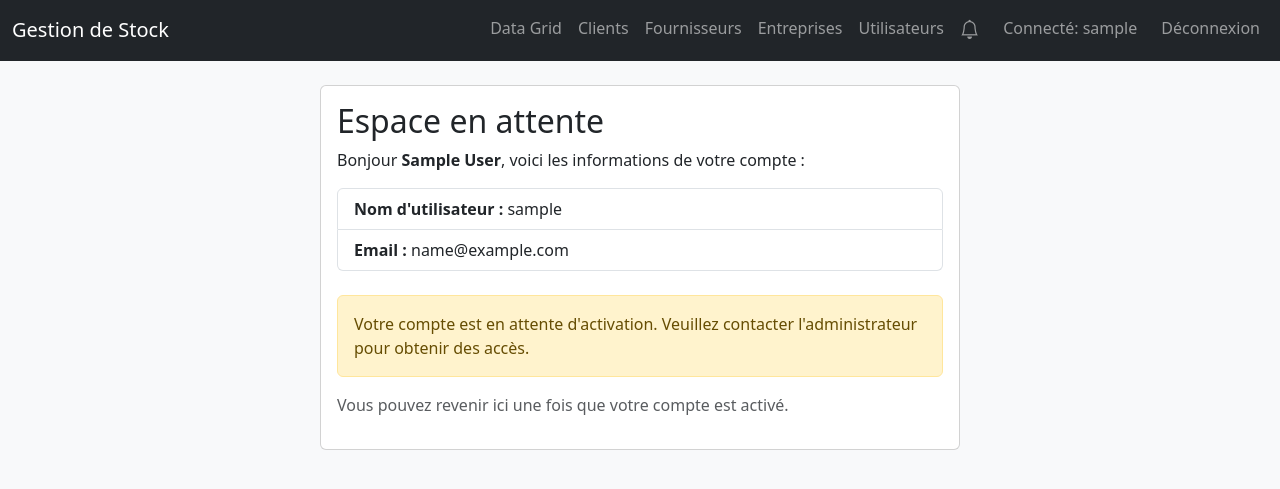
After one commit to AyaZerroinii/gestion-de-stock, a Django app: page /waiting-room/ in a window 1280 px wide. The commit adds this page. Shown: the top 489 px of the page. Run offline with Django 4.2, Linux system fonts and the light colour scheme; the visitor is signed in with stand-in values (Sample User, id 1); data that the repository does not hold is empty.

Commit message:
fixed err messages added notification system user waiting room,and Arabic print support

```diff
--- a/gestion_stock/settings.py
+++ b/gestion_stock/settings.py
@@ -41,6 +41,7 @@ TEMPLATES = [
                 'django.template.context_processors.request',
                 'django.contrib.auth.context_processors.auth',
                 'django.contrib.messages.context_processors.messages',
+                'inventory.context_processors.low_stock_notifications',
             ],
         },
     },
--- /dev/null
+++ b/inventory/context_processors.py
@@ -0,0 +1,17 @@
+from django.db.models import F
+
+from .models import Produit
+
+
+def low_stock_notifications(request):
+    if not request.user.is_authenticated or not (request.user.is_staff or request.user.is_superuser):
+        return {
+            'low_stock_count': 0,
+            'low_stock_products': [],
+        }
+
+    low_stock_products = Produit.objects.filter(qte_stock__lte=F('stock_alerte')).order_by('designation')
+    return {
+        'low_stock_count': low_stock_products.count(),
+        'low_stock_products': low_stock_products,
+    }
--- a/inventory/templates/inventory/base.html
+++ b/inventory/templates/inventory/base.html
@@ -5,29 +5,56 @@
     <meta name="viewport" content="width=device-width, initial-scale=1.0" />
     <title>Gestion de Stock</title>
     <link href="https://cdn.jsdelivr.net/npm/bootstrap@5.3.0/dist/css/bootstrap.min.css" rel="stylesheet">
+    <link href="https://cdn.jsdelivr.net/npm/bootstrap-icons@1.10.5/font/bootstrap-icons.css" rel="stylesheet">
     <style>
         body { background-color: #f8f9fa; }
         .navbar { background-color: #343a40; }
         .card { margin-bottom: 20px; }
         .low-stock { background-color: #f8d7da; }
         @media print {
-            .no-print { display: none; }
+            .no-print, .btn, button { display: none !important; }
             body { background: white; }
         }
     </style>
 </head>
 <body>
-    <nav class="navbar navbar-expand-lg navbar-dark bg-dark">
+    <nav class="navbar navbar-expand-lg navbar-dark bg-dark no-print">
         <div class="container-fluid">
             <a class="navbar-brand" href="{% url 'home' %}">Gestion de Stock</a>
             <div class="navbar-nav ms-auto">
                 {% if user.is_authenticated %}
+                    {% if user.is_staff or user.is_superuser %}
                         <a class="nav-link" href="{% url 'data_dashboard' %}">Data Grid</a>
                         {% if user.is_superuser %}
                             <a class="nav-link" href="{% url 'client_list' %}">Clients</a>
                             <a class="nav-link" href="{% url 'fournisseur_list' %}">Fournisseurs</a>
                             <a class="nav-link" href="{% url 'entreprise_list' %}">Entreprises</a>
                             <a class="nav-link" href="{% url 'user_management' %}">Utilisateurs</a>
+                        {% endif %}
+                        <div class="nav-item dropdown me-3">
+                            <a class="nav-link position-relative" href="#" id="lowStockDropdown" role="button" data-bs-toggle="dropdown" aria-expanded="false">
+                                <i class="bi bi-bell" style="font-size: 1.2rem;"></i>
+                                {% if low_stock_count > 0 %}
+                                    <span class="position-absolute top-0 start-100 translate-middle badge rounded-pill bg-danger">
+                                        {{ low_stock_count }}
+                                    </span>
+                                {% endif %}
+                            </a>
+                            <ul class="dropdown-menu dropdown-menu-end shadow-sm" aria-labelledby="lowStockDropdown" style="min-width: 240px;">
+                                <li><h6 class="dropdown-header">Low stock alerts</h6></li>
+                                {% if low_stock_count > 0 %}
+                                    {% for product in low_stock_products %}
+                                        <li><a class="dropdown-item" href="{% url 'produit_list' %}">{{ product.designation }}</a></li>
+                                    {% endfor %}
+                                    <li><hr class="dropdown-divider"></li>
+                                    <li><a class="dropdown-item text-end" href="{% url 'produit_list' %}">View all low-stock products</a></li>
+                                {% else %}
+                                    <li><span class="dropdown-item-text">All products are sufficiently stocked.</span></li>
+                                {% endif %}
+                            </ul>
+                        </div>
+                    {% else %}
+                        <a class="nav-link" href="{% url 'waiting_room' %}">Profile</a>
                     {% endif %}
                     <span class="navbar-text me-3">Connecté: {{ user.username }}</span>
                     <a class="nav-link" href="{% url 'logout' %}">Déconnexion</a>
@@ -41,7 +68,7 @@
         {% if messages %}
             <div class="mb-3">
                 {% for message in messages %}
-                    <div class="alert alert-{% if message.tags == 'error' %}danger{% else %}{{ message.tags }}{% endif %} alert-dismissible fade show" role="alert"></div>
+                    <div class="alert alert-{% if message.tags == 'error' %}danger{% else %}{{ message.tags }}{% endif %} alert-dismissible fade show" role="alert">
                         {{ message }}
                         <button type="button" class="btn-close" data-bs-dismiss="alert" aria-label="Close"></button>
                     </div>
--- /dev/null
+++ b/inventory/templates/inventory/waiting_room.html
@@ -0,0 +1,17 @@
+{% extends 'inventory/base.html' %}
+{% block content %}
+<div class="card mx-auto" style="max-width: 640px;">
+    <div class="card-body">
+        <h2 class="card-title">Espace en attente</h2>
+        <p class="card-text">Bonjour <strong>{{ user.get_full_name|default:user.username }}</strong>, voici les informations de votre compte :</p>
+        <ul class="list-group mb-4">
+            <li class="list-group-item"><strong>Nom d'utilisateur :</strong> {{ user.username }}</li>
+            <li class="list-group-item"><strong>Email :</strong> {{ user.email }}</li>
+        </ul>
+        <div class="alert alert-warning" role="alert">
+            Votre compte est en attente d'activation. Veuillez contacter l'administrateur pour obtenir des accès.
+        </div>
+        <p class="text-muted">Vous pouvez revenir ici une fois que votre compte est activé.</p>
+    </div>
+</div>
+{% endblock %}
--- a/inventory/urls.py
+++ b/inventory/urls.py
@@ -5,6 +5,7 @@ urlpatterns = [
     path('', views.home, name='home'),
     path('dashboard-admin/', views.dashboard_admin, name='dashboard_admin'),
     path('dashboard-user/', views.dashboard_user, name='dashboard_user'),
+    path('waiting-room/', views.waiting_room, name='waiting_room'),
     path('app/', views.app_home, name='app_home'),
     path('produits/', views.produit_list, name='produit_list'),
     path('produits/new/', views.produit_create, name='produit_create'),
--- a/inventory/views.py
+++ b/inventory/views.py
@@ -38,6 +38,9 @@ def dashboard_user(request):
     if request.user.is_superuser:
         return redirect('dashboard_admin')
 
+    if not request.user.is_staff:
+        return redirect('waiting_room')
+
     utilisateur_obj = Utilisateur.objects.filter(username=request.user.username).first()
     if not utilisateur_obj:
         utilisateur_obj = Utilisateur.objects.create(username=request.user.username, password='', role='user')
@@ -52,11 +55,19 @@ def dashboard_user(request):
 
 
 @login_required(login_url='login')
+def waiting_room(request):
+    return render(request, 'inventory/waiting_room.html')
+
+
+@login_required(login_url='login')
 def home(request):
     if request.user.is_superuser:
         return HttpResponseRedirect(reverse('dashboard_admin'))
-    else:
-        return HttpResponseRedirect(reverse('dashboard_user'))
+
+    if not request.user.is_staff:
+        return HttpResponseRedirect(reverse('waiting_room'))
+
+    return HttpResponseRedirect(reverse('dashboard_user'))
 
 
 @login_required(login_url='login')
@@ -115,28 +126,62 @@ def product_list_api(request):
 @user_passes_test(lambda u: u.is_superuser, login_url='login')
 def user_management(request):
     users = User.objects.all().order_by('username')
-    if request.method == 'POST':
-        form = AdminUserCreationForm(request.POST)
+    edit_user = None
+    is_editing = False
+
+    if request.method == 'GET' and request.GET.get('edit'):
+        edit_user = get_object_or_404(User, pk=request.GET.get('edit'))
+        utilisateur_obj = Utilisateur.objects.filter(username=edit_user.username).first()
+        initial = {}
+        if utilisateur_obj:
+            initial = {'role': utilisateur_obj.role, 'tel': utilisateur_obj.tel}
+        form = AdminUserCreationForm(instance=edit_user, initial=initial)
+        is_editing = True
+    elif request.method == 'POST':
+        edit_user_id = request.POST.get('edit_user_id')
+        if edit_user_id:
+            edit_user = get_object_or_404(User, pk=edit_user_id)
+            old_username = edit_user.username
+            form = AdminUserCreationForm(request.POST, instance=edit_user)
+        else:
+            old_username = None
+            form = AdminUserCreationForm(request.POST)
+
         if form.is_valid():
             try:
                 with transaction.atomic():
                     user = form.save()
                     role = form.cleaned_data.get('role', '').strip()
                     tel = form.cleaned_data.get('tel', '').strip()
-                    Utilisateur.objects.create(username=user.username, password=user.password, tel=tel, role=role)
-                messages.success(request, f"Utilisateur '{user.username}' créé avec succès.")
+                    if edit_user:
+                        utilisateur_obj = Utilisateur.objects.filter(username=old_username).first()
+                        if utilisateur_obj:
+                            utilisateur_obj.username = user.username
+                            utilisateur_obj.password = user.password
+                            utilisateur_obj.role = role
+                            utilisateur_obj.tel = tel
+                            utilisateur_obj.save()
+                        else:
+                            Utilisateur.objects.create(username=user.username, password=user.password, tel=tel, role=role)
+                        messages.success(request, f"Utilisateur '{user.username}' mis à jour avec succès.")
+                    else:
+                        Utilisateur.objects.create(username=user.username, password=user.password, tel=tel, role=role)
+                        messages.success(request, f"Utilisateur '{user.username}' créé avec succès.")
                 return redirect('user_management')
             except IntegrityError:
-                messages.error(request, "Impossible de créer le compte utilisateur. Veuillez vérifier les informations et réessayer.")
+                messages.error(request, "Impossible de sauvegarder le compte utilisateur. Veuillez vérifier les informations et réessayer.")
                 form.add_error(None, "Échec de l'enregistrement du profil utilisateur.")
         else:
             messages.error(request, "Veuillez corriger les erreurs du formulaire avant de soumettre.")
+            is_editing = bool(edit_user)
     else:
         form = AdminUserCreationForm()
 
     return render(request, 'inventory/user_management.html', {
         'users': users,
         'form': form,
+        'edit_user': edit_user,
+        'is_editing': is_editing,
     })
 
 
```
Also changed, not shown: inventory/forms.py (+61 -5 lines), inventory/templates/inventory/bon_entree_detail.html (+22 -7 lines), inventory/templates/inventory/bon_sortie_detail.html (+22 -7 lines), inventory/templates/inventory/user_management.html (+6 -2 lines), inventory/migrations/0002_utilisateur_tel_alter_utilisateur_role.py (added). Lines whose indentation alone changed are shown as unchanged.
